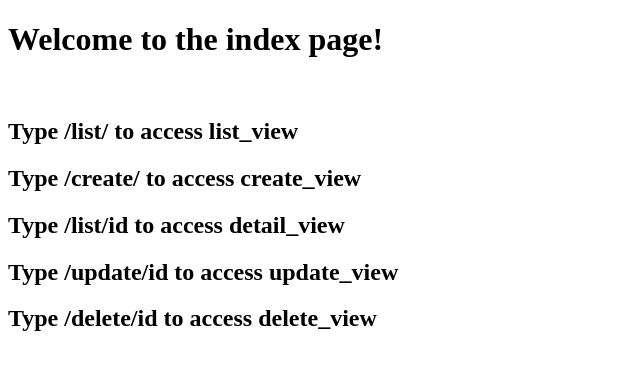
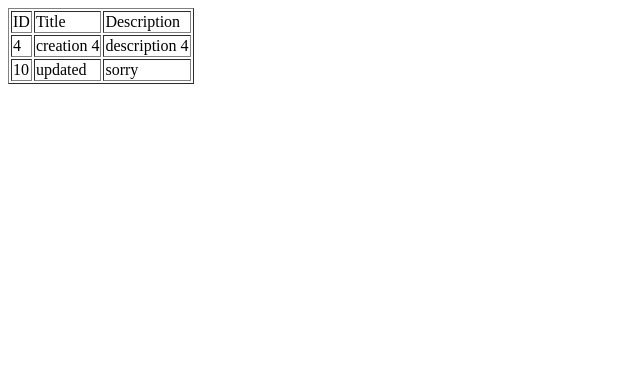
Before and after one commit to kaioid/Django_CRUD, a Django app: page / in a window 1280 px wide. Shown: the top 370 px of the page, without its empty margins (0-640 px from the left). Run offline with Django 4.2, Linux system fonts and the light colour scheme; data comes from the database, SQL or seed files in the repository; both versions use the stored data as it was after the commit.

Commit message:
refactoring with Class Based View

```diff
--- a/core/admin.py
+++ b/core/admin.py
@@ -3,8 +3,9 @@ from django.contrib import admin
 from .models import GeeksModel
 
 
+@admin.register(GeeksModel)
 class GeeksModelAdmin(admin.ModelAdmin):
     list_display = ('title', 'description')
 
 
-admin.site.register(GeeksModel, GeeksModelAdmin)
+# admin.site.register(GeeksModel, GeeksModelAdmin)
--- a/core/templates/detail_view.html
+++ b/core/templates/detail_view.html
@@ -6,8 +6,8 @@
 </head>
 <body>
     <div class="main">
-        {{ data.title }}<br>
-        {{ data.description }}<br>
+        {{ dataset.title }}<br>
+        {{ dataset.description }}<br>
     </div>
 </body>
 </html>
--- a/core/templates/index.html
+++ b/core/templates/index.html
@@ -5,12 +5,25 @@
     <title>Index</title>
 </head>
 <body>
-    <h1>Welcome to the index page!</h1>
-    <br>
-    <h2>Type /list/ to access list_view</h2>
-    <h2>Type /create/ to access create_view</h2>
-    <h2>Type /list/id to access detail_view</h2>
-    <h2>Type /update/id to access update_view</h2>
-    <h2>Type /delete/id to access delete_view</h2>
+    <div class="main">
+        <table border="1">
+            <thead>
+                <tr>
+                    <td>ID</td>
+                    <td>Title</td>
+                    <td>Description</td>
+                </tr>
+            </thead>
+            <tbody>
+                {% for data in dataset %}
+                <tr>
+                    <td>{{ data.id }}</td>
+                    <td>{{ data.title }}</td>
+                    <td>{{ data.description }}</td>
+                </tr>
+                {% endfor %}
+            </tbody>
+        </table>
+    </div>
 </body>
 </html>
--- a/core/urls.py
+++ b/core/urls.py
@@ -1,12 +1,10 @@
 from django.urls import path
-
-from . import views
+from .views import IndexView, DetailItemView, CreateItemView, UpdateItemView, DeleteItemView
 
 urlpatterns = [
-    path('', views.index),
-    path('create/', views.create_view),
-    path('list/', views.list_view),
-    path('list/<id>', views.detail_view),
-    path('update/<id>', views.update_view),
-    path('delete/<id>', views.delete_view),
+    path('', IndexView.as_view(), name='index'),
+    path('<int:pk>/', DetailItemView.as_view(), name='detail_view'),
+    path('create/', CreateItemView.as_view(), name='create'),
+    path('<int:pk>/update/', UpdateItemView.as_view(), name='update'),
+    path('<int:pk>/delete/', DeleteItemView.as_view(), name='delete'),
 ]
--- a/core/views.py
+++ b/core/views.py
@@ -1,58 +1,38 @@
-from django.shortcuts import render, get_object_or_404, HttpResponseRedirect
+from django.urls import reverse_lazy
+from django.views.generic import ListView, DetailView
+from django.views.generic.edit import CreateView, UpdateView, DeleteView
 
 from .models import GeeksModel
-from .forms import GeeksForm
 
 
-def index(request):
-    return render(request, "index.html")
+class IndexView(ListView):
+    model = GeeksModel
+    template_name = 'index.html'
+    queryset = GeeksModel.objects.all()
+    context_object_name = 'dataset'
 
 
-def create_view(request):
-    form = GeeksForm(request.POST or None)
-    if form.is_valid():
-        form.save()
-        return HttpResponseRedirect("/list")
-    context = {'form': form}
-    return render(request, "create_view.html", context)
+class DetailItemView(DetailView):
+    model = GeeksModel
+    template_name = 'detail_view.html'
+    context_object_name = 'dataset'
 
 
-def list_view(request):
-    context = {"dataset": GeeksModel.objects.all()}
-
-    return render(request, "list_view.html", context)
+class CreateItemView(CreateView):
+    model = GeeksModel
+    template_name = 'create_view.html'
+    fields = ['title', 'description']
+    success_url = reverse_lazy('index')
 
 
-def detail_view(request, id):
-    context = {"data": GeeksModel.objects.get(id=id)}
-
-    return render(request, "detail_view.html", context)
+class UpdateItemView(UpdateView):
+    model = GeeksModel
+    template_name = 'update_view.html'
+    fields = ['title', 'description']
+    success_url = reverse_lazy('index')
 
 
-def update_view(request, id):
-
-    obj = get_object_or_404(GeeksModel, id=id)
-
-    form = GeeksForm(request.POST or None, instance=obj)
-
-    if form.is_valid():
-        form.save()
-        return HttpResponseRedirect("/list/")
-    context = {"form": form}
-
-    return render(request, "update_view.html", context)
-
-
-def delete_view(request, id):
-
-    context = {}
-
-    obj = get_object_or_404(GeeksModel, id=id)
-
-    if request.method == "POST":
-
-        obj.delete()
-
-        return HttpResponseRedirect("/")
-
-    return render(request, "delete_view.html", context)
+class DeleteItemView(DeleteView):
+    model = GeeksModel
+    template_name = 'delete_view.html'
+    success_url = reverse_lazy('index')
```
Also changed, not shown: core/templates/list_view.html (deleted, +0 -29 lines), db.sqlite3.
